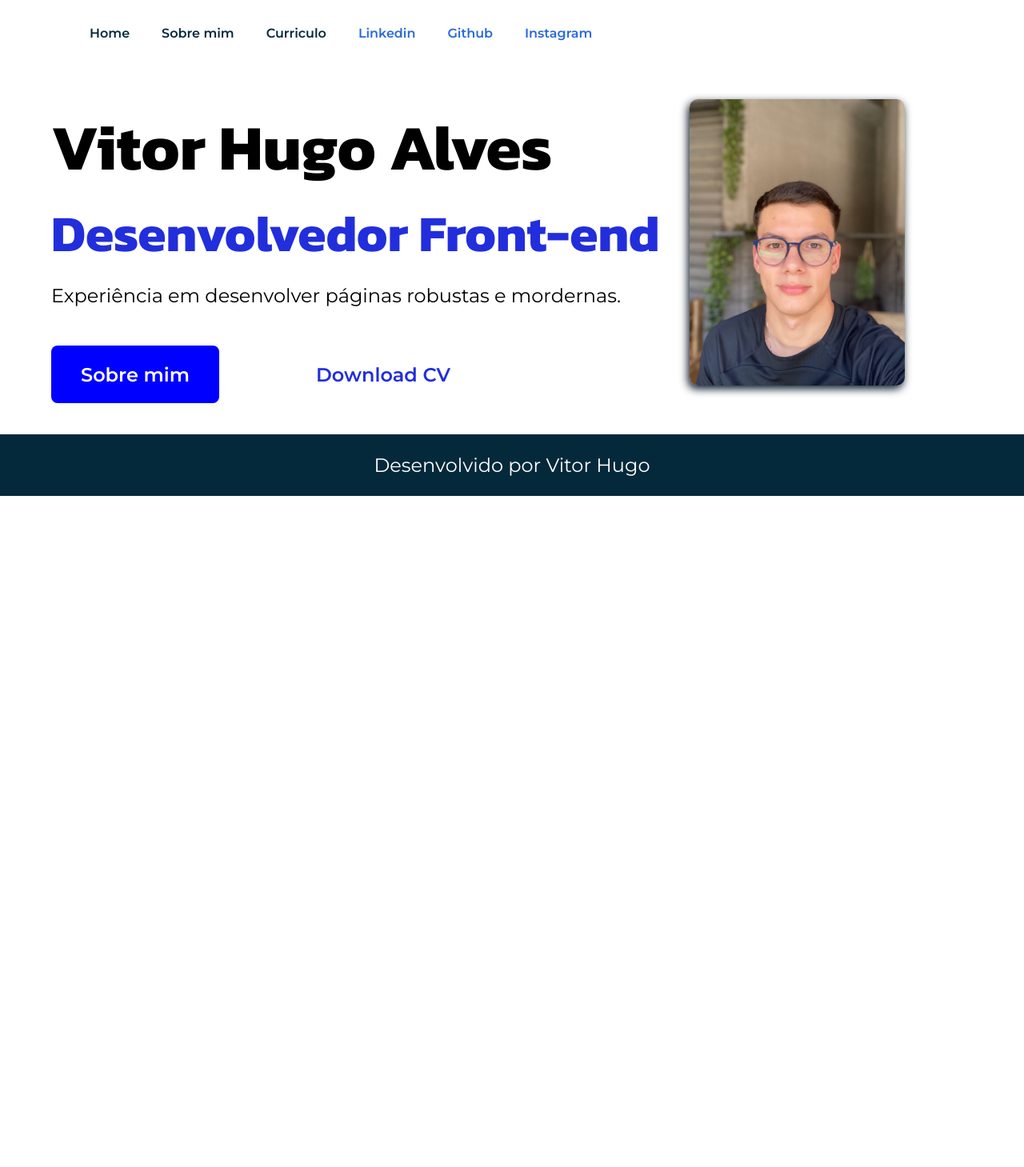
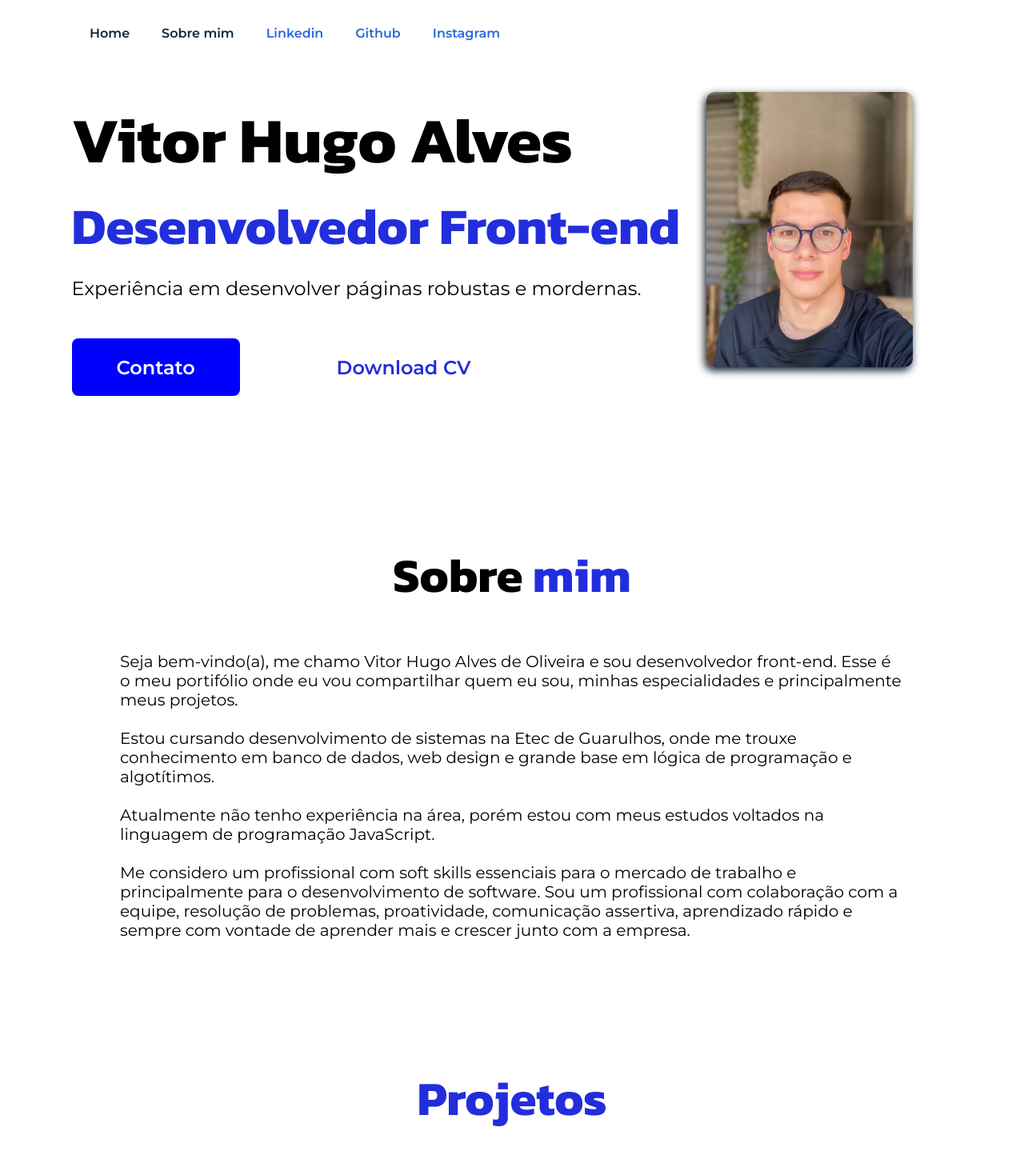
Before and after one commit to vitorhaoliveira/Portifolio, a plain HTML site: page index.html in a window 1280 px wide. Shown: the top 1459 px of the page at 80% size. Before the commit the page ends 800 px from the top, so only its background shows below. Drawn offline with Linux system fonts and the light colour scheme.

Commit message:
atualização

```diff
--- a/index.html
+++ b/index.html
@@ -6,13 +6,15 @@
     <title>Vitor Hugo</title>
     <link rel="stylesheet" href="styles/style.css">
     <link rel="stylesheet" href="styles/header.css">
+    <link rel="stylesheet" href="styles/apresentacao.css">
+    <link rel="stylesheet" href="styles/sobre.css">
+    <link rel="stylesheet" href="styles/projetos.css">
 </head>
 <body>
-    <header class="cabecalho">
+    <header id="fixedHeader" class="cabecalho">
         <nav class="cabecalho__menu">
             <a class="cabecalho__menu__link" href="index.html">Home</a>
-            <a class="cabecalho__menu__link" href="about.html">Sobre mim</a>
-            <a class="cabecalho__menu__link" href="curriculo.html">Curriculo</a>
+            <a class="cabecalho__menu__link" href="#link1">Sobre mim</a>
             <a class="cabecalho__menu__link cabecalho__menu__link2" href="https://www.linkedin.com/in/vitor-hugo-alves-9368b9249/" target="_blank">Linkedin</a>
             <a class="cabecalho__menu__link cabecalho__menu__link2" href="https://github.com/vitorhaoliveira" target="_blank">Github</a>
             <a class="cabecalho__menu__link cabecalho__menu__link2" href="https://www.instagram.com/_vitorha/" target="_blank">Instagram</a>
@@ -24,17 +26,31 @@
             <h2 class="apresentacao__conteudo__subtitulo destaque">Desenvolvedor Front-end</h2>
             <p class="apresentacao__conteudo__texto">Experiência em desenvolver páginas robustas e mordernas.</p>
             <div class="apresentacao__links">
-                <a class="apresentacao__links__navegacao" href="about.html">Sobre mim</a>
+                <a class="apresentacao__links__navegacao" href="about.html">Contato</a>
                 <a class="apresentacao__links__navegacao link-nav2"href="#">Download CV<a>
             </div>
         </section>
         <img class="apresentacao__imagem" src="imagens/foto-social.jpeg" alt="Foto Vitor">
     </main>
-    <main>
+    <main id="link1" class="sobre__conteudo">
+        <h2 class="sobre__titulo"><strong class="destaque2">Sobre</strong> mim</h2>
+        <p class="sobre__texto">Seja bem-vindo(a), me chamo Vitor Hugo Alves de Oliveira e sou desenvolvedor front-end. Esse é o meu portifólio onde eu vou compartilhar quem eu sou, minhas especialidades e principalmente meus projetos.</p>
+        <p class="sobre__texto">Estou cursando desenvolvimento de sistemas na Etec de Guarulhos, onde me trouxe conhecimento em banco de dados, web design e grande base em lógica de programação e algotítimos.</p>
+        <p class="sobre__texto">Atualmente não tenho experiência na área, porém estou com meus estudos voltados na linguagem de programação JavaScript.</p>
+        <p class="sobre__texto">Me considero um profissional com soft skills essenciais para o mercado de trabalho e principalmente para o desenvolvimento de software. Sou um profissional com colaboração com a equipe, resolução de problemas, proatividade, comunicação assertiva, aprendizado rápido e sempre com vontade de aprender mais e crescer junto com a empresa.</p>
+    </main>
+    <main class="projetos__conteudo sobre__conteudo">
+        <h2 class="sobre__titulo">Projetos</h2>
+        <article>
+            <section>
 
+            </section>
+        </article>
     </main>
     <footer class="rodape">
-        <p>Desenvolvido por Vitor Hugo</p>
+        <p>Vitor Hugo - 2024</p>
     </footer>
+
+    <script src="script/script.js"></script>
 </body>
 </html>
--- /dev/null
+++ b/script/script.js
@@ -0,0 +1,18 @@
+document.addEventListener("DOMContentLoaded", function() {
+    let ultimaPosicaoScroll = 0;
+
+    window.onscroll = function() {
+        rolagemScroll();
+    };
+
+    function rolagemScroll() {
+        const alturaScroll = window.scrollY;
+        const header = document.getElementById('fixedHeader');
+        if (alturaScroll > ultimaPosicaoScroll) {
+            header.classList.add('hidden');
+        } else {
+            header.classList.remove('hidden');
+        }
+        ultimaPosicaoScroll = alturaScroll;
+    }
+});
--- /dev/null
+++ b/styles/apresentacao.css
@@ -0,0 +1,94 @@
+.apresentacao {
+    padding: 3% 0% 3% 7%;
+    display: grid;
+    grid-template-columns: repeat(3, 1fr) auto;
+    margin: 6% 0% 4% 0%;
+}
+
+.apresentacao__conteudo {
+    display: flex;
+    flex-direction: column;
+    grid-column: span 2;
+}
+
+.apresentacao__conteudo__titulo {
+    font-size: 5rem;
+    font-weight: 700px;
+    font-family: var(--fonte-3);
+    color: var(--cor-preto);
+}
+
+.apresentacao__conteudo__subtitulo {
+    font-size: 4rem;
+    font-weight: 700px;
+    font-family: var(--fonte-3);
+
+}
+
+.destaque {
+    color: var(--cor-hover);
+}
+
+.destaque2 {
+    color: var(--cor-preto);
+}
+
+.apresentacao__conteudo__texto {
+    font-size: 1.5rem;
+    font-family: var(--fonte-2);
+    color: var(--cor-preto);
+    margin: 1rem 0px 3rem 0px;
+}
+
+.apresentacao__links {
+    align-items: center;
+    display: flex;
+    flex-direction: row;
+    justify-content: 50px space-between;
+    gap: 100px;
+}
+
+.apresentacao__links__navegacao {
+    display: flex;
+    border-radius: 8px;
+    justify-content: center;
+    gap: 16px;
+    width: 210px;
+    text-align: center;
+    background-color: blue;
+    font-size: 1.5rem;
+    font-weight: 600;
+    padding: 21.5px 0px;
+    color: white;
+    font-family: var(--fonte-2);
+    text-decoration: none;
+}
+
+.link-nav2 {
+    border-radius: 8px;
+    color: var(--cor-hover);
+    background-color: var(--cor-fundo);
+}
+
+.apresentacao__links__link:hover {
+    background-color: var(--cor-hover);
+
+}
+
+.apresentacao__conteudo__link {
+    font-family: var(--fonte-2);
+    text-decoration: none;
+    color: var(--cor-destaque);
+}
+
+.apresentacao__imagem {
+    width: 65%;
+    border-radius: 10px;
+    box-shadow: -2px 4px 11px #031424;
+}
+
+.apresentacao__links__subtitulos {
+    font-family: var(--fonte-1);
+    font-weight: 400;
+    font-size: 1.5rem;
+}
--- a/styles/header.css
+++ b/styles/header.css
@@ -1,5 +1,18 @@
+#fixedHeader {
+    position: fixed;
+    width: 100%;
+    top: 0;
+    z-index: 1000;
+}
+
+.hidden {
+    transform: translateY(-100%);
+}
+
 .cabecalho {
     padding: 2rem 1rem ;
+    transition: transform 0.3s ease-in-out;
+    background-color: rgba(255, 255, 255, 0.9)
 }
 
 .cabecalho__menu {
--- /dev/null
+++ b/styles/sobre.css
@@ -0,0 +1,21 @@
+.sobre__conteudo {
+    display: flex;
+    align-items: center;
+    justify-content: center;
+    flex-direction: column;
+    font-family: var(--fonte-3);
+    font-size: 2.5rem;
+    margin: 10% 0%;
+}
+
+.sobre__titulo {
+    color: var(--cor-hover);
+    margin: 1% 0% 3% 0%;
+}
+
+.sobre__texto {
+    font-family: var(--fonte-2);
+    color: var(--cor-preto);
+    margin: 12px 150px;
+    font-size: 20px;
+}
--- a/styles/style.css
+++ b/styles/style.css
@@ -14,6 +14,10 @@
     --fonte-3: 'Kanit', sans-serif;
 }
 
+html {
+    scroll-behavior: smooth;
+}
+
 * {
     margin: 0;
     padding: 0;
@@ -28,101 +32,6 @@ body {
 
 strong {
     color: white;
-}
-
-.apresentacao {
-    padding: 3% 5%;
-    display: grid;
-    grid-template-columns: repeat(3, 1fr) auto;
-}
-
-.apresentacao__conteudo {
-    display: flex;
-    flex-direction: column;
-    grid-column: span 2;
-}
-
-.apresentacao__conteudo__titulo {
-    /* grid-column: span 4; */
-    font-size: 5rem;
-    font-weight: 700px;
-    font-family: var(--fonte-3);
-    color: var(--cor-preto);
-}
-
-.apresentacao__conteudo__subtitulo {
-    /* grid-column: span 4; */
-    font-size: 4rem;
-    font-weight: 700px;
-    font-family: var(--fonte-3);
-
-}
-
-.destaque {
-    color: var(--cor-hover);
-}
-
-.apresentacao__conteudo__texto {
-    /* grid-column: span 4; */
-    font-size: 1.5rem;
-    font-family: var(--fonte-2);
-    color: var(--cor-preto);
-    margin: 1rem 0px 3rem 0px;
-}
-
-.apresentacao__links {
-    /* grid-column: span 4; */
-    align-items: center;
-    display: flex;
-    flex-direction: row;
-    justify-content: 50px space-between;
-    gap: 100px;
-}
-
-.apresentacao__links__navegacao {
-    display: flex;
-    border-radius: 8px;
-    justify-content: center;
-    gap: 16px;
-    width: 210px;
-    text-align: center;
-    background-color: blue;
-    font-size: 1.5rem;
-    font-weight: 600;
-    padding: 21.5px 0px;
-    color: white;
-    font-family: var(--fonte-2);
-    text-decoration: none;
-}
-
-.link-nav2 {
-    border-radius: 8px;
-    color: var(--cor-hover);
-    background-color: var(--cor-fundo);
-}
-
-.apresentacao__links__link:hover {
-    background-color: var(--cor-hover);
-
-}
-
-.apresentacao__conteudo__link {
-    font-family: var(--fonte-2);
-    text-decoration: none;
-    color: var(--cor-destaque);
-}
-
-.apresentacao__imagem {
-    margin-left: 30px;
-    width: 70%;
-    border-radius: 10px;
-    box-shadow: -2px 4px 11px #031424;
-}
-
-.apresentacao__links__subtitulos {
-    font-family: var(--fonte-1);
-    font-weight: 400;
-    font-size: 1.5rem;
 }
 
 .rodape {
```
Also changed, not shown: about.html (+4 -8 lines), styles/projetos.css (added).
